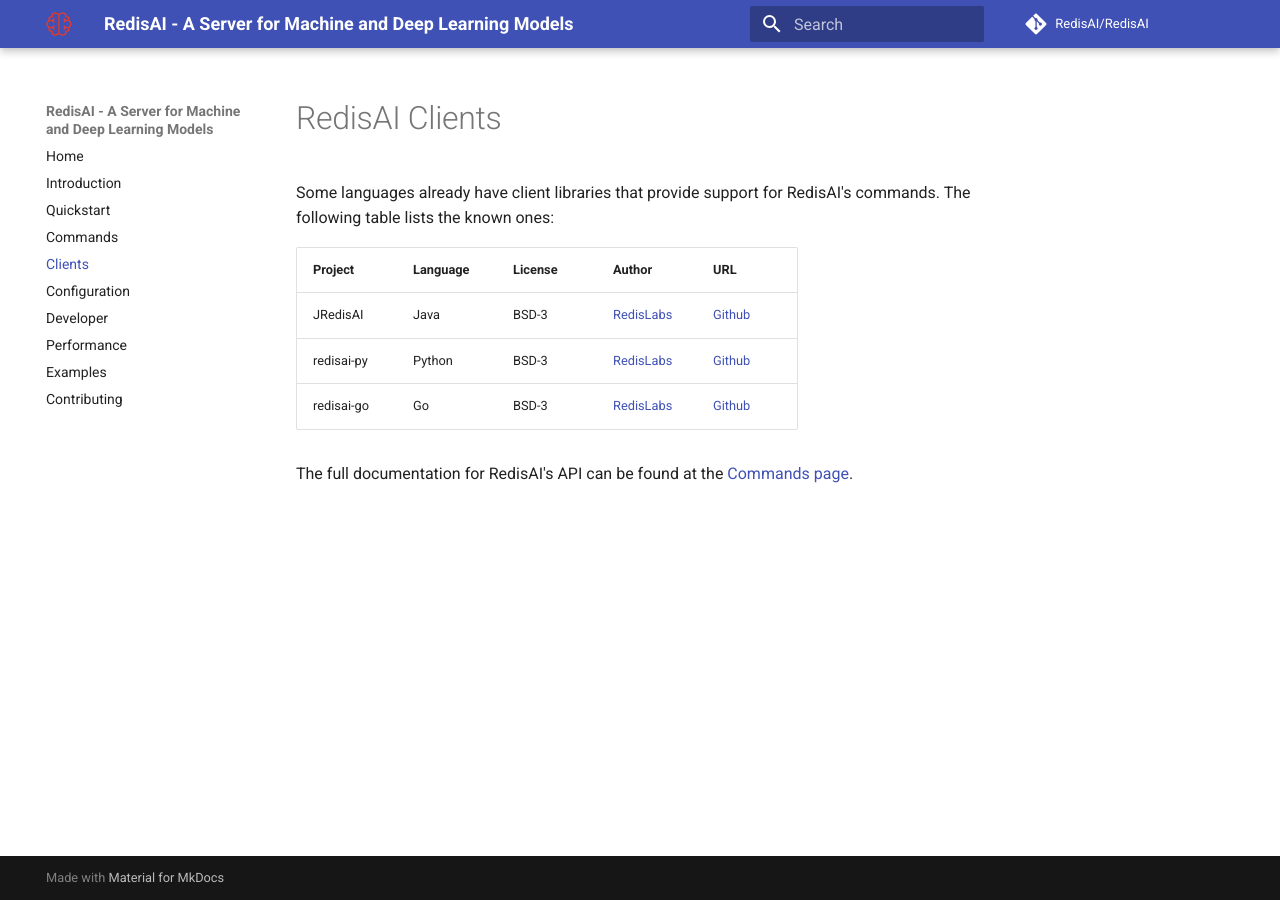
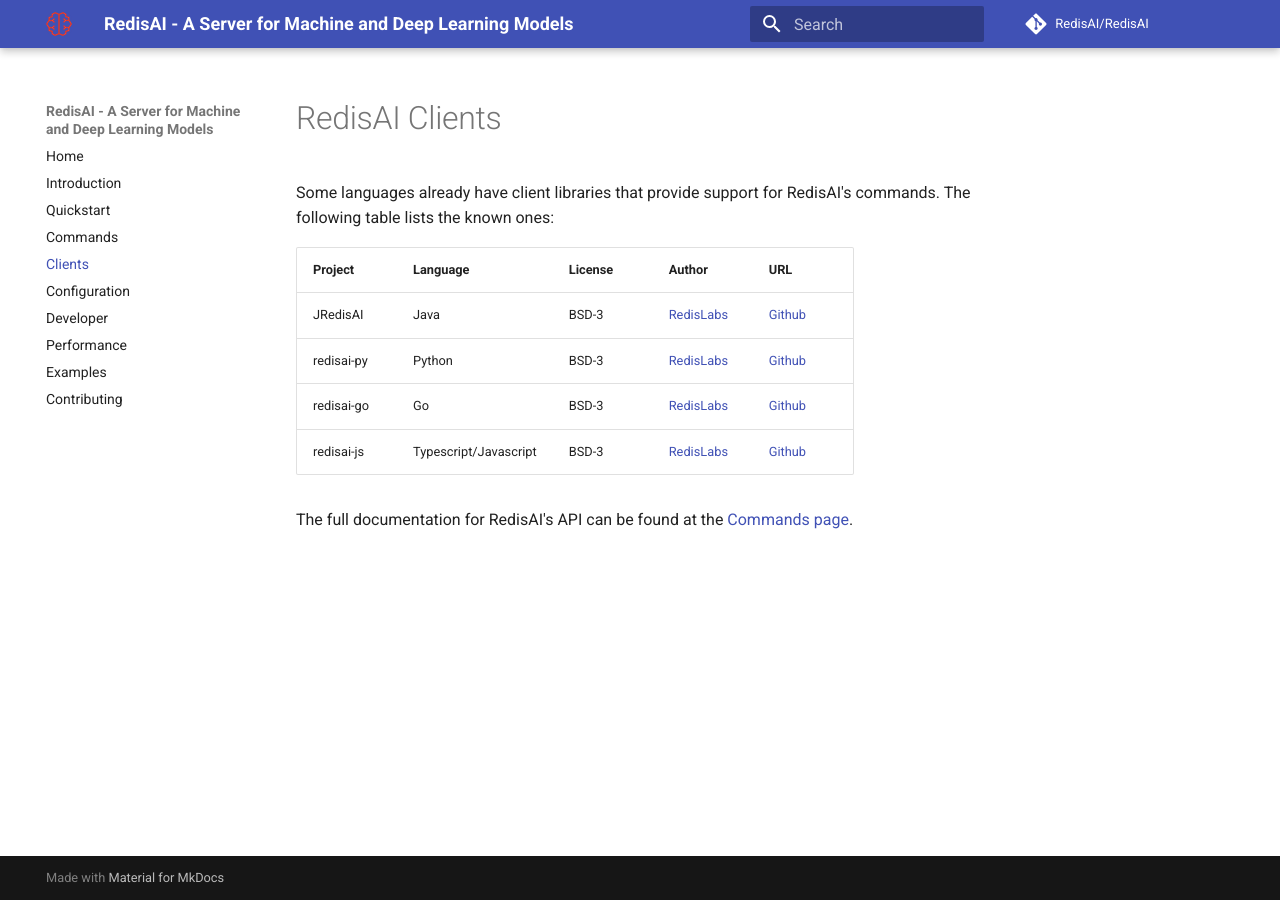
Before and after one commit to RedisAI/RedisAI, an MkDocs documentation site: the page built from docs/clients.md, in a window 1280 px wide. Built offline with MkDocs 1.6.1 and Material for MkDocs 9.7.7, drawn with Linux system fonts in a browser that asks for light colours; comment, search, counter and statistics services are not loaded.

Commit message:
[add] Included Typescript/Javascript client info in README.md and docs

```diff
--- a/docs/clients.md
+++ b/docs/clients.md
@@ -7,5 +7,6 @@
 | JRedisAI | Java | BSD-3 | [RedisLabs](https://redislabs.com/) | [Github](https://github.com/RedisAI/JRedisAI) |
 | redisai-py | Python | BSD-3 | [RedisLabs](https://redislabs.com/) | [Github](https://github.com/RedisAI/redisai-py) |
 | redisai-go | Go | BSD-3 | [RedisLabs](https://redislabs.com/) | [Github](https://github.com/RedisAI/redisai-go) |
+| redisai-js | Typescript/Javascript | BSD-3 | [RedisLabs](https://redislabs.com/) | [Github](https://github.com/RedisAI/redisai-js) |
 
 The full documentation for RedisAI's API can be found at the [Commands page](commands.md).
```
Also changed, not shown: README.md (+2 -0 lines).
